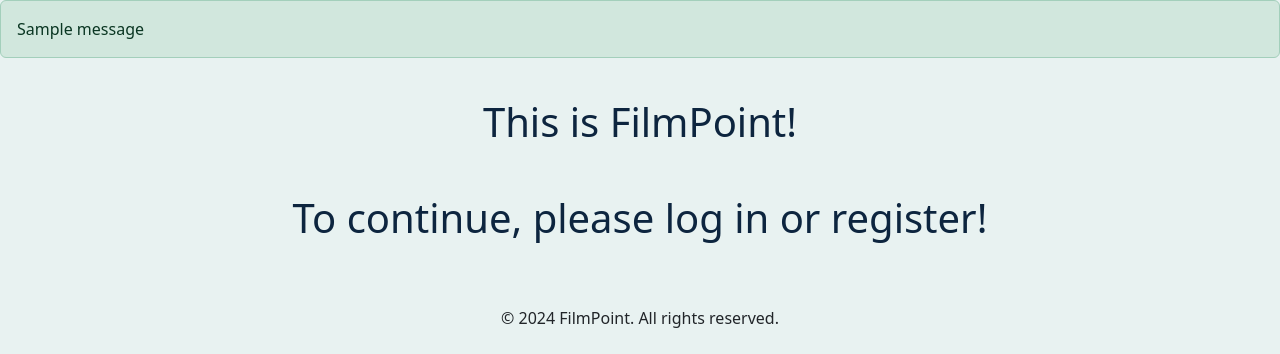
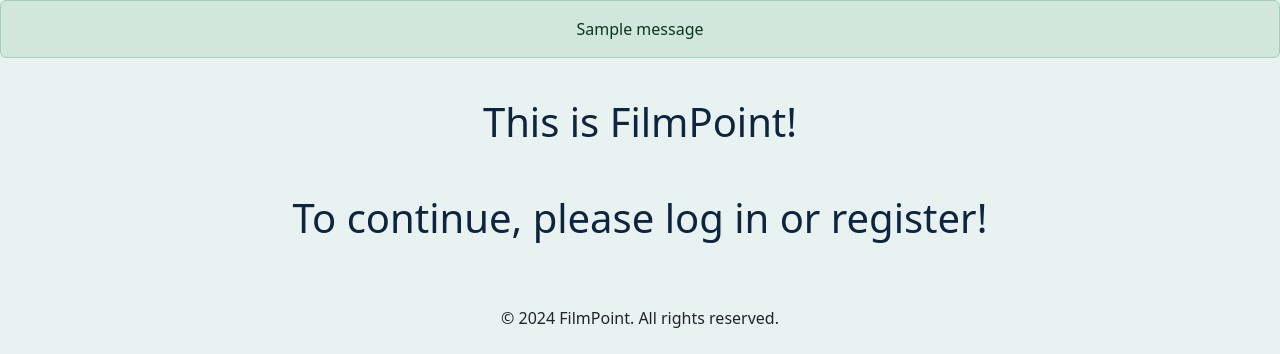
Before and after one commit to makarovadaria/film-point, a Django app: page / in a window 1280 px wide. Shown: the part 66-420 px from the top of the page. Run offline with Django 5.2, Linux system fonts and the light colour scheme; tables that the repository leaves empty hold one stand-in row (values such as "Sample post"); one stand-in notice (Sample message) is shown.

Commit message:
formatted and centered message

```diff
--- a/events/views.py
+++ b/events/views.py
@@ -21,11 +21,13 @@
 
 
 def intro_survey(request):
+    question_title = None
     current_user = request.user
     user_survey_stage = current_user.current_stage
     # This line of code does this and this
     questions = SurveyQuestion.objects.filter(stage=user_survey_stage)
-    question_title = questions[0].title
+    if len(questions) > 0:
+        question_title = questions[0].title
     stage_limit = 4
     if request.method == 'POST' and user_survey_stage < stage_limit:
         submitted_answer = request.POST.get('answer')
@@ -41,7 +43,9 @@
         return redirect('intro_survey')
     elif user_survey_stage == stage_limit:
         return redirect('get_recommendations')
-    return render(request, 'events/movie_survey.html', {'questions': questions, 'question_title': question_title})
+    return render(request, 'events/movie_survey.html',
+                  {'questions': questions, 'question_title': question_title}
+                  )
 
 
 def index(request):
--- a/templates/events/base.html
+++ b/templates/events/base.html
@@ -129,7 +129,7 @@
 <div>
     {% if messages %}
         {% for message in messages %}
-            <div class="alert alert-{{ message.tags }}">{{ message }}</div>
+            <div class="alert alert-{{ message.tags }}" style="text-align: center;">{{ message }}</div>
         {% endfor %}
     {% endif %}
     {% block content %}
--- a/users/views.py
+++ b/users/views.py
@@ -34,7 +34,7 @@
             user = authenticate(username=username, password=password)
             if user:
                 login(request, user)
-                messages.success(request, f'Welcome back, {username} !')
+                messages.success(request, f'Welcome back, {username}!')
                 return redirect('index')
             messages.error(request, 'Invalid username or password.')
         messages.error(request, 'Invalid username or password.')
```
